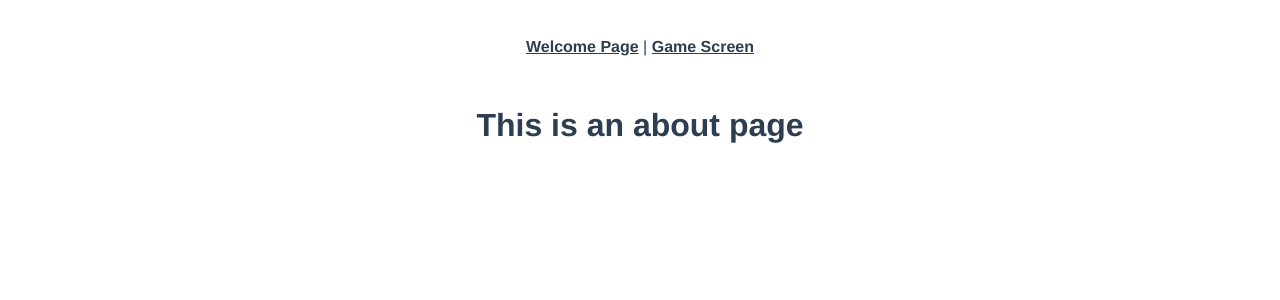
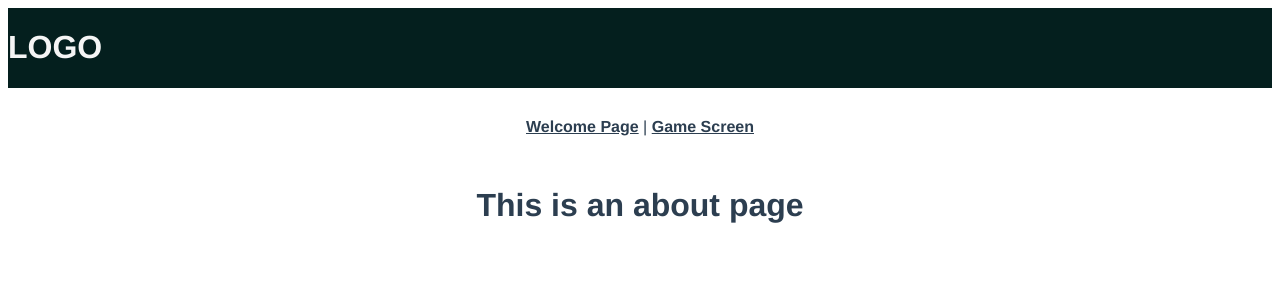
Before and after one commit to Allicce/memory-game, a Vue app: page /about in a window 1280 px wide. Shown: the top 300 px of the page. Built offline with nearby package versions, Linux system fonts and the light colour scheme.

Commit message:
Header building - start

```diff
--- a/src/App.vue
+++ b/src/App.vue
@@ -1,5 +1,6 @@
 <template>
   <div id="app">
+    <heading />
     <div id="nav">
       <router-link to="/">Welcome Page</router-link> |
       <router-link to="/gameScreen">Game Screen</router-link>
@@ -7,6 +8,14 @@
     <router-view/>
   </div>
 </template>
+<script>
+import Header from './components/Header.vue'
+export default {
+  components: {
+    'heading': Header
+  }
+}
+</script>
 
 <style lang="scss">
 #app {
--- /dev/null
+++ b/src/components/Header.vue
@@ -0,0 +1,23 @@
+<template>
+<header>
+<div><h1>LOGO</h1></div>
+<menu />
+</header>
+</template>
+
+<script>
+import Menu from './Menu.vue'
+
+export default {
+  components: {
+    'menu': Menu
+  }
+}
+</script>
+<style scoped>
+header {
+    display: flex;
+    background-color: #041F1E;
+    color: whitesmoke;
+}
+</style>
--- /dev/null
+++ b/src/components/Menu.vue
@@ -0,0 +1,25 @@
+<template>
+  <nav>
+    <ul>
+      <li>O nás</li>
+      <li>Trénuj</li>
+      <li>Hraj</li>
+      <li>Napiš nám</li>
+    </ul>
+  </nav>
+</template>
+
+<script>
+export default {
+
+}
+</script>
+
+<style scoped>
+ul {
+    display: flex;
+}
+li {
+    display: inline-block;
+}
+</style>
```
